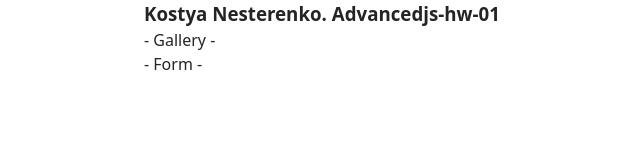
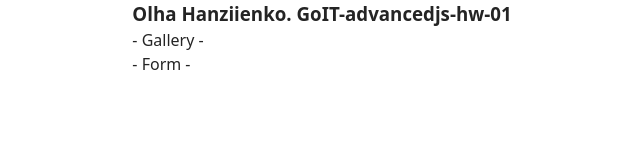
Before and after one commit to OlgaGanz/goit-advancedjs-hw-01, a plain HTML site: page index.html in a window 1280 px wide. Shown: the whole page, without its empty margins (318-958 px from the left). Drawn offline with Linux system fonts and the light colour scheme.

Commit message:
Deploying to gh-pages from @ OlgaGanz/goit-advancedjs-hw-01@d380e6561bf3b44311abcc85357e3be692eb20ce 🚀

```diff
--- a/index.html
+++ b/index.html
@@ -3,13 +3,13 @@
   <head>
     <meta charset="UTF-8" />
     <meta name="viewport" content="width=device-width, initial-scale=1.0" />
-    <title>Kostya Nesterenko. Advancedjs-hw-01</title>
+    <title>Olha Hanziienko. GoIT-advancedjs-hw-01</title>
     <link rel="stylesheet" crossorigin href="/goit-advancedjs-hw-01/assets/styles-D9eHPvoi.css">
   </head>
 
   <body>
     <main class="container">
-      <h3>Kostya Nesterenko. Advancedjs-hw-01</h3>
+      <h3>Olha Hanziienko. GoIT-advancedjs-hw-01</h3>
       <ul>
         <li><a href="./1-gallery.html">- Gallery -</a></li>
         <li><a href="./2-form.html">- Form -</a></li>
```
